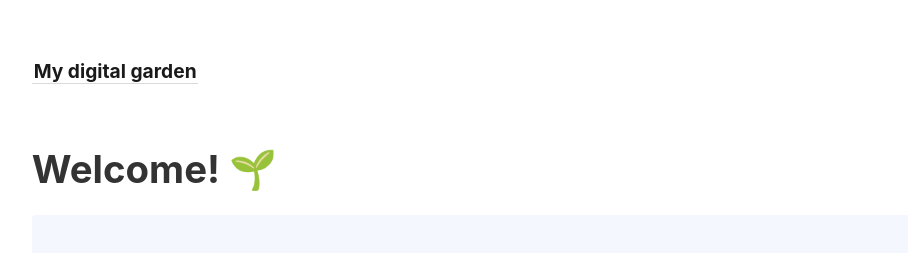
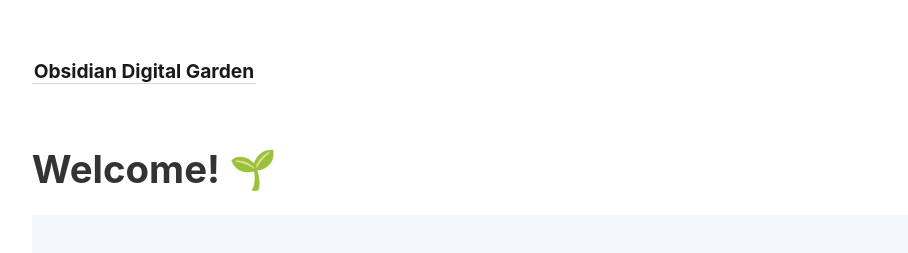
Before and after one commit to rsnaresh24/Obsidian-Garden, a Jekyll site: the page built from _pages/index.md, in a window 1280 px wide. Shown: the top 253 px of the page, without its empty margins (45-953 px from the left). Built offline with Jekyll 4.4.1, drawn with Linux system fonts in a browser that asks for light colours.

Commit message:
Update _config.yml

```diff
--- a/_config.yml
+++ b/_config.yml
@@ -1,4 +1,4 @@
-title:               My digital garden
+title:               Obsidian Digital Garden
 include:             ['_pages']
 exclude:             ['_includes/notes_graph.json']
 # You may need to change the base URL depending on your deploy configuration.
```
